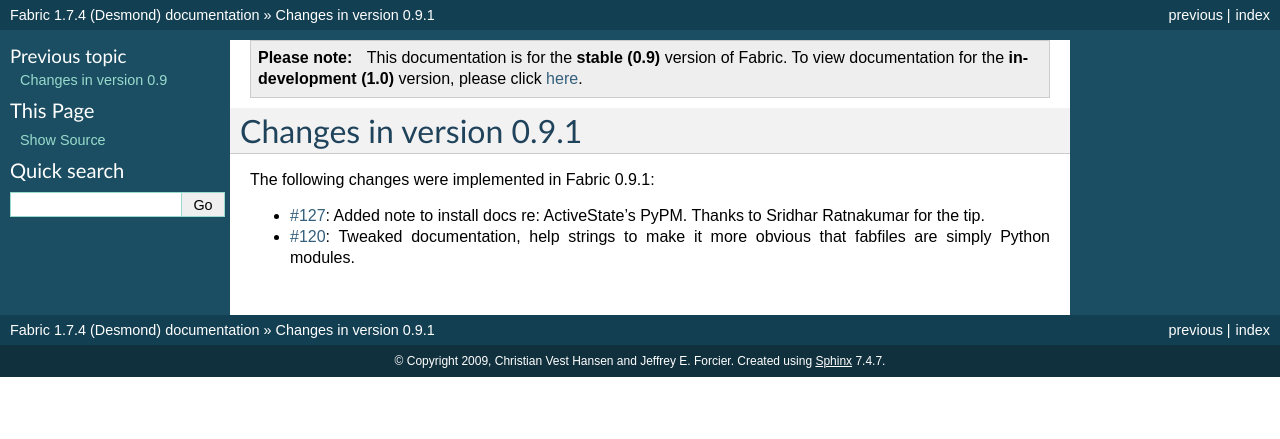
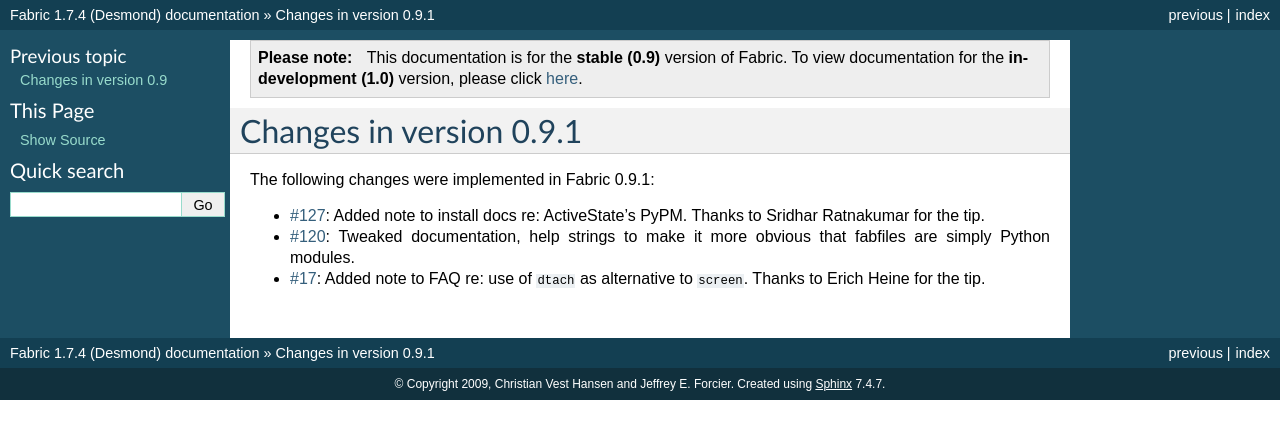
Before and after one commit to fabric/fabric, a Sphinx documentation site: the page built from docs/changes/0.9.1.rst, in a window 1280 px wide. Shown: the top 439 px of the page. Built offline with Sphinx 7.4.7, drawn with Linux system fonts in a browser that asks for light colours.

Commit message:
Add note re: previous commit to changelog

```diff
--- a/docs/changes/0.9.1.rst
+++ b/docs/changes/0.9.1.rst
@@ -8,3 +8,5 @@
   re: ActiveState's PyPM. Thanks to Sridhar Ratnakumar for the tip.
 * :issue:`120`: Tweaked documentation, help strings to make it more obvious
   that fabfiles are simply Python modules.
+* :issue:`17`: Added note to FAQ re: use of ``dtach`` as alternative to
+  ``screen``. Thanks to Erich Heine for the tip.
```
